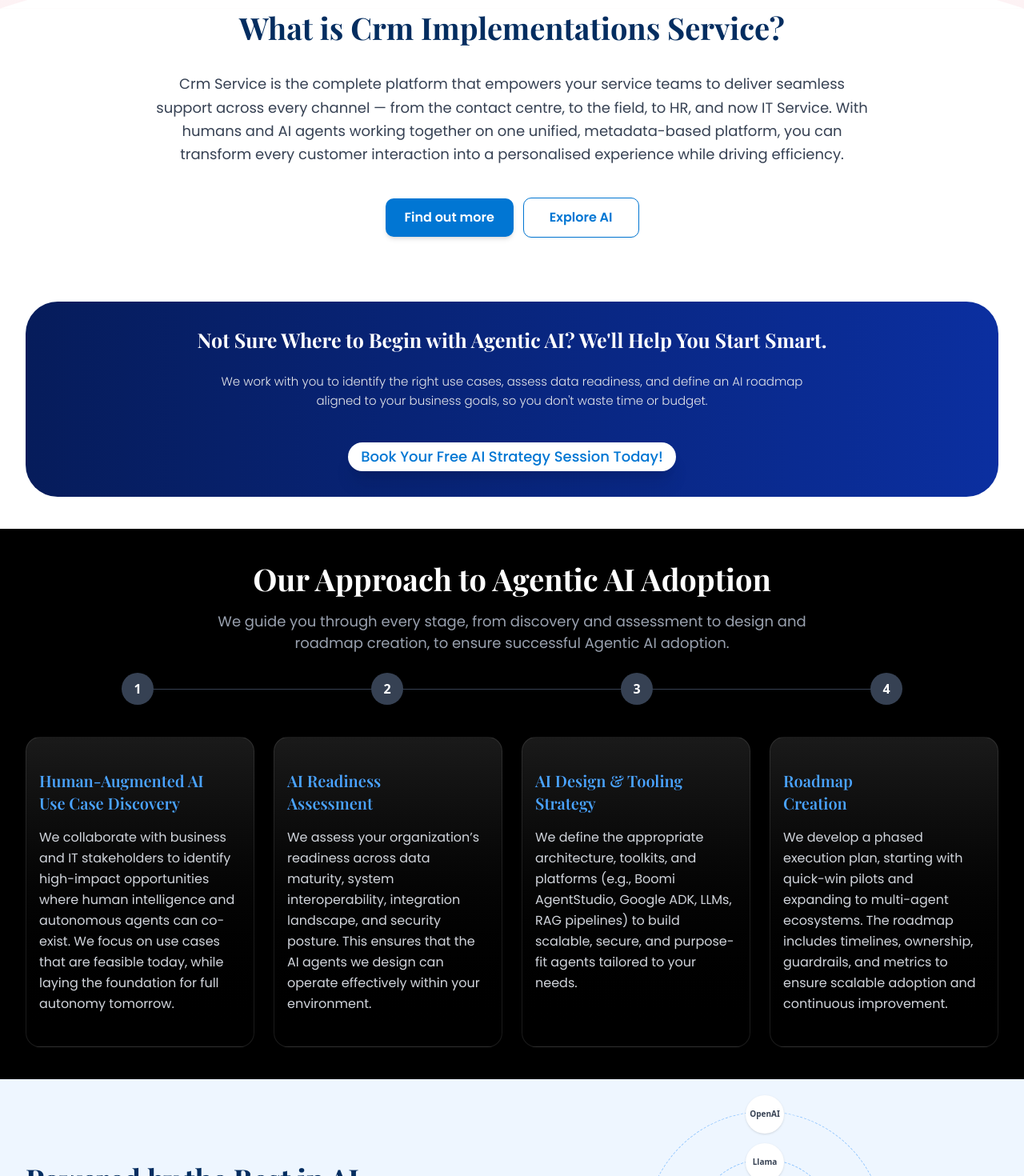
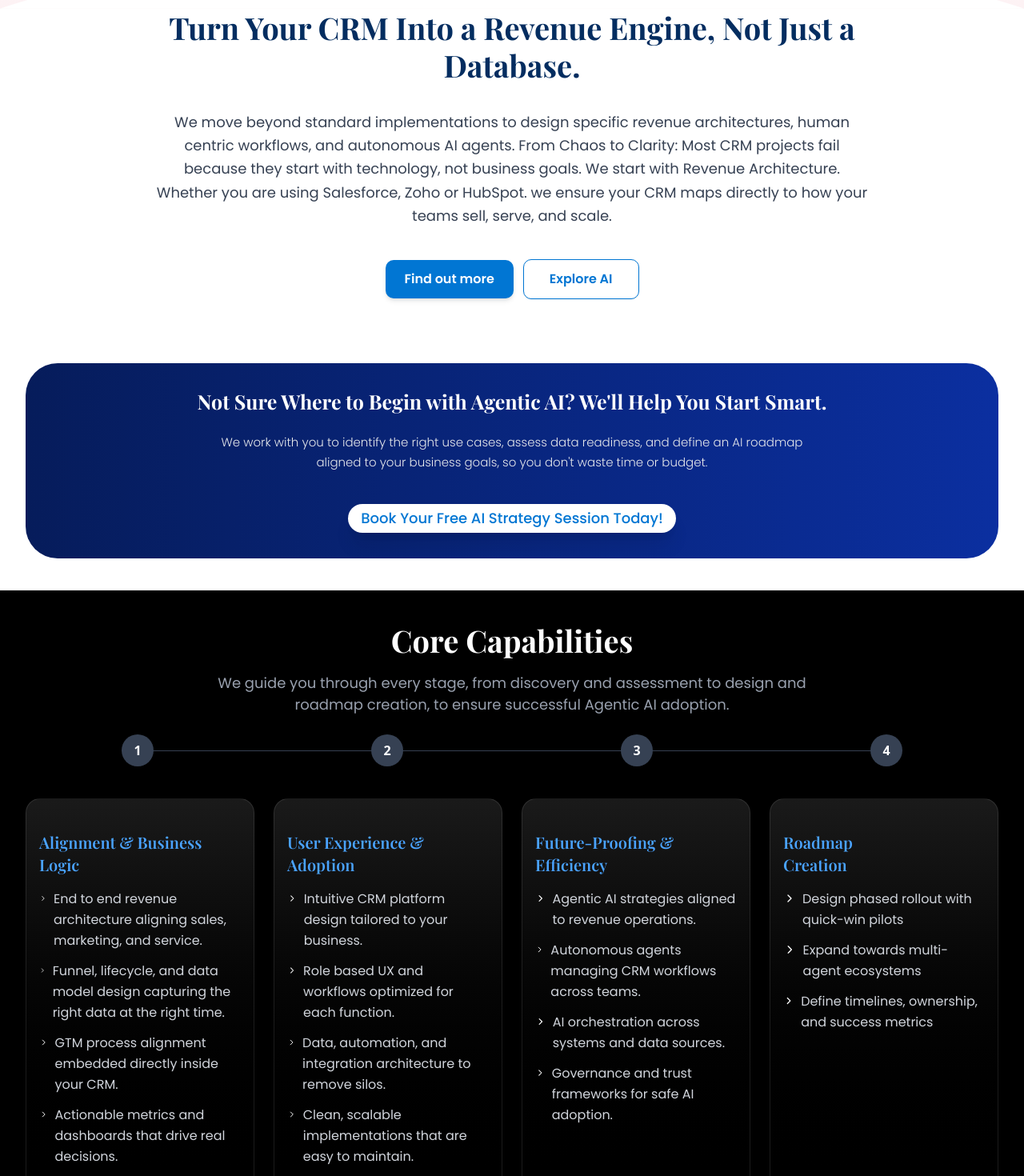
Before and after one commit to Av-technosys/avolvelabs-nextjs, a Next.js app: page /services/crm-strategy-implementation in a window 1280 px wide. Shown: the part 1260-2730 px from the top of the page at 80% size. Built offline with nearby package versions, Linux system fonts and the light colour scheme.

Commit message:
extra/drawer

```diff
--- a/src/app/contact/page.tsx
+++ b/src/app/contact/page.tsx
@@ -130,7 +130,7 @@ const Page = () => {
           className="object-cover brightness-75"
         />
         <div className="absolute inset-0   transition-colors duration-500 flex items-center justify-center p-4">
-          <h2 className="text-white text-xl md:text-3xl  font-extrabold uppercase tracking-tighter text-center italic">
+          <h2 className="text-white text-xl md:text-3xl  font-extrabold uppercase tracking-tighter text-center font-poppins">
            Frisco, Texas, U.S.A
           </h2>
         </div>
--- a/src/components/aboutHero.tsx
+++ b/src/components/aboutHero.tsx
@@ -25,16 +25,18 @@ const AboutHero = () => {
       </div>
       <section className="bg-white">
         <div className="flex flex-col items-center">
-          <div className="w-full max-w-sm px-6 -mt-10 md:-mt-36 relative z-20">
-            <Image
-              width={800}
-              height={600}
-              unoptimized
-              src="/aboutPersonImg.png"
-              alt="People with robot"
-              className="w-full h-auto object-contain mx-auto rounded-4xl"
-            />
-          </div>
+    <div className="w-full max-w-md lg:max-w-lg px-6 -mt-10 md:-mt-36 relative z-20">
+  <video
+    src="/images/aboutvideo.mp4"
+    autoPlay
+    muted
+    loop
+    playsInline
+    className="w-full h-auto object-contain mx-auto rounded-4xl"
+  />
+</div>
+
+
           <div className="text-center md:px-8 px-8 py-10 md:py-5">
             <h2 className="font-playfair text-3xl md:text-5xl font-bold text-[#032d60] leading-tight">
           Smarter Systems Designed for Growth
--- a/src/components/crmApproach.tsx
+++ b/src/components/crmApproach.tsx
@@ -1,32 +1,48 @@
-import React from "react"
-import { Card, CardContent } from "@/components/ui/card"
+import React from "react";
+import { Card, CardContent } from "@/components/ui/card";
+import { ChevronRight } from "lucide-react";
 
 const steps = [
   {
     step: "1",
-    title: "Human-Augmented AI\nUse Case Discovery",
-    desc:
-      "We collaborate with business and IT stakeholders to identify high-impact opportunities where human intelligence and autonomous agents can co-exist. We focus on use cases that are feasible today, while laying the foundation for full autonomy tomorrow.",
+    title: "Alignment & Business Logic",
+    points: [
+      "End to end revenue architecture aligning sales, marketing, and service.",
+      "Funnel, lifecycle, and data model design capturing the right data at the right time.",
+      "GTM process alignment embedded directly inside your CRM.",
+      "Actionable metrics and dashboards that drive real decisions.",
+    ],
   },
   {
     step: "2",
-    title: "AI Readiness\nAssessment",
-    desc:
-      "We assess your organization’s readiness across data maturity, system interoperability, integration landscape, and security posture. This ensures that the AI agents we design can operate effectively within your environment.",
+    title: "User Experience & Adoption",
+    points: [
+      "Intuitive CRM platform design tailored to your business.",
+      "Role based UX and workflows optimized for each function.",
+      "Data, automation, and integration architecture to remove silos.",
+      "Clean, scalable implementations that are easy to maintain.",
+    ],
   },
   {
     step: "3",
-    title: "AI Design & Tooling\nStrategy",
-    desc:
-      "We define the appropriate architecture, toolkits, and platforms (e.g., Boomi AgentStudio, Google ADK, LLMs, RAG pipelines) to build scalable, secure, and purpose-fit agents tailored to your needs.",
+    title: "Future-Proofing & Efficiency",
+    points: [
+      "Agentic AI strategies aligned to revenue operations.",
+      "Autonomous agents managing CRM workflows across teams.",
+      "AI orchestration across systems and data sources.",
+      "Governance and trust frameworks for safe AI adoption.",
+    ],
   },
   {
     step: "4",
     title: "Roadmap\nCreation",
-    desc:
-      "We develop a phased execution plan, starting with quick-win pilots and expanding to multi-agent ecosystems. The roadmap includes timelines, ownership, guardrails, and metrics to ensure scalable adoption and continuous improvement.",
+    points: [
+      "Design phased rollout with quick-win pilots",
+      "Expand towards multi-agent ecosystems",
+      "Define timelines, ownership, and success metrics",
+    ],
   },
-]
+];
 
 const CrmApproach = () => {
   return (
@@ -34,11 +50,12 @@ const CrmApproach = () => {
       <div className="mx-auto max-w-7xl">
         <div className="text-center mb-6">
           <h2 className="font-playfair text-3xl md:text-[38px] font-bold text-white">
-            Our Approach to Agentic AI Adoption
+            Core Capabilities
           </h2>
           <p className="mt-4 font-poppins text-md md:text-[18px] text-gray-400 max-w-3xl mx-auto">
             We guide you through every stage, from discovery and assessment to
-            design and roadmap creation, to ensure successful Agentic AI adoption.
+            design and roadmap creation, to ensure successful Agentic AI
+            adoption.
           </p>
         </div>
         <div className="relative mb-10 hidden md:block px-20">
@@ -67,7 +84,6 @@ const CrmApproach = () => {
                 hover:scale-[1.02]
               "
             >
-
               <div
                 className="
                   absolute inset-0 opacity-0 group-hover:opacity-100
@@ -89,16 +105,23 @@ const CrmApproach = () => {
                 <h3 className="text-xl font-playfair font-semibold text-[#4aa3ff] whitespace-pre-line">
                   {item.title}
                 </h3>
-                <p className="mt-4 text-md font-poppins text-gray-300 leading-relaxed">
-                  {item.desc}
-                </p>
+                <ul className="mt-4 space-y-3">
+                  {item.points.map((point, i) => (
+                    <li key={i} className="flex items-start gap-2">
+                      <ChevronRight className="text-white" />
+                      <span className="text-md font-poppins text-gray-300 leading-relaxed">
+                        {point}
+                      </span>
+                    </li>
+                  ))}
+                </ul>
               </CardContent>
             </Card>
           ))}
         </div>
       </div>
     </section>
-  )
-}
+  );
+};
 
 export default CrmApproach;
--- a/src/components/crmWhat.tsx
+++ b/src/components/crmWhat.tsx
@@ -10,14 +10,11 @@ const CrmWhat = () => {
       >
         <section className="text-center px-8 pb-10">
           <h2 className="text-[#032d60] font-playfair text-3xl md:text-[38px] font-bold leading-tight max-w-4xl mx-auto">
-            What is Crm Implementations Service?
+        Turn Your CRM Into a Revenue Engine, Not Just a Database.
           </h2>
           <p className="font-poppins text-md md:text-[18px] text-gray-700 max-w-4xl mx-auto mt-8 leading-relaxed">
-            Crm Service is the complete platform that empowers your service teams to
-            deliver seamless support across every channel — from the contact centre, to the field, to
-            HR, and now IT Service. With humans and AI agents working together on one unified,
-            metadata-based platform, you can transform every customer interaction into a
-            personalised experience while driving efficiency.
+          We move beyond standard implementations to design specific revenue architectures, human centric workflows, and autonomous AI agents.
+From Chaos to Clarity: Most CRM projects fail because they start with technology, not business goals. We start with Revenue Architecture. Whether you are using Salesforce, Zoho or HubSpot. we ensure your CRM maps directly to how your teams sell, serve, and scale.
           </p>
         <div className="flex flex-row items-center justify-center gap-1 md:gap-3 mt-10 px-2">
             <Button
--- a/src/components/header.tsx
+++ b/src/components/header.tsx
@@ -19,6 +19,7 @@ import {
   IconMenu2,
 } from "@tabler/icons-react";
 import Image from "next/image";
+import { ChevronRight, ChevronRightCircle } from "lucide-react";
 
 const Header = () => {
   const [openMobileServices, setOpenMobileServices] = useState(false);
@@ -95,10 +96,17 @@ const Header = () => {
 
             <SheetContent
               side="left"
-              className="w-[85%] bg-neutral-900 px-0 text-white"
+              className="w-[85%]  bg-white  px-0 text-[#003E9C]"
             >
-              <SheetHeader className="px-6 pb-8 pt-6">
-                <span className="text-xl font-bold">avolvelabs</span>
+              <SheetHeader className="px-6 pb-8 pt-6 flex items-start">
+                <Image
+                  src="/avolvelabslogo.png"
+                  alt="Avolve Labs Logo"
+                  width={50}
+                  height={10}
+                  className="h-7 w-auto object-contain"
+                  priority
+                />
               </SheetHeader>
 
               <nav className="flex flex-col gap-6 px-6 text-sm uppercase tracking-wide font-poppins">
@@ -132,7 +140,7 @@ const Header = () => {
                   </button>
 
                   {openMobileServices && (
-                    <div className="mt-4 flex flex-col gap-4 pl-4 text-white/80 font-poppins">
+                    <div className="mt-4 flex flex-col gap-4 pl-4 text-[#003E9C] font-poppins">
                       <Link
                         href="/services/crm-strategy-implementation"
                         className="flex items-center gap-2"
@@ -141,7 +149,7 @@ const Header = () => {
                           setOpenMobileServices(false);
                         }}
                       >
-                        <IconArrowBadgeRight />
+                        <ChevronRight />
                         CRM Strategy & Implementation
                       </Link>
 
@@ -153,7 +161,7 @@ const Header = () => {
                           setOpenMobileServices(false);
                         }}
                       >
-                        <IconArrowBadgeRight />
+                       <ChevronRight />
                         Managed Services
                       </Link>
 
@@ -165,7 +173,7 @@ const Header = () => {
                           setOpenMobileServices(false);
                         }}
                       >
-                        <IconArrowBadgeRight />
+                       <ChevronRight />
                         Value Added Services
                       </Link>
                     </div>
@@ -181,7 +189,7 @@ const Header = () => {
                 </Link>
 
                 <Link href="/contact" onClick={() => setOpenSheet(false)}>
-                  <Button className="mt-6 w-full rounded-full bg-white hover:bg-white py-6 text-base font-poppins text-black">
+                  <Button className="mt-6 w-full rounded-full bg-[#003E9c]  hover:bg-white py-6 font-poppins text-white">
                     Let&apos;s Talk
                   </Button>
                 </Link>
```
Also changed, not shown: 1 other file (tests, documents, lock files or other folders).
